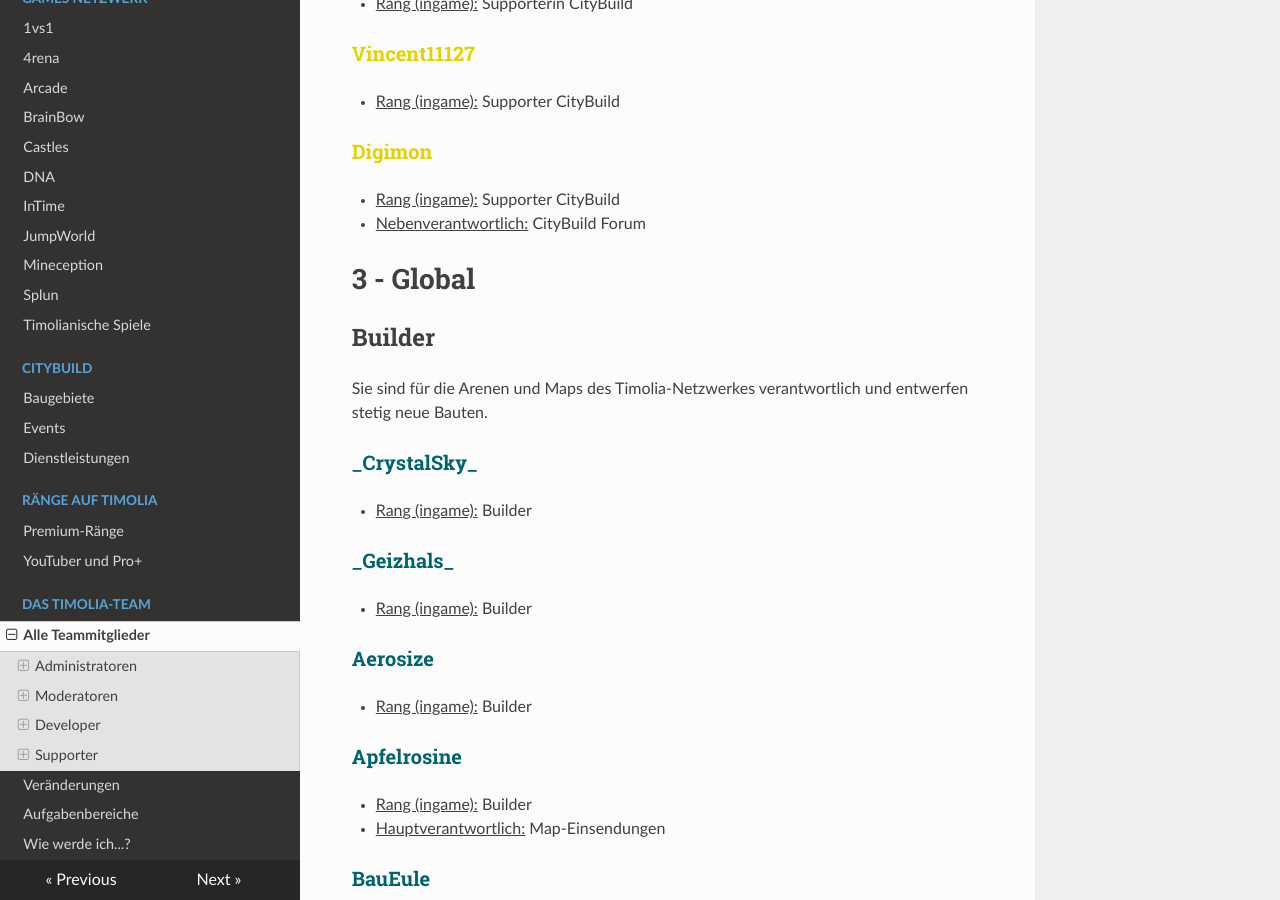
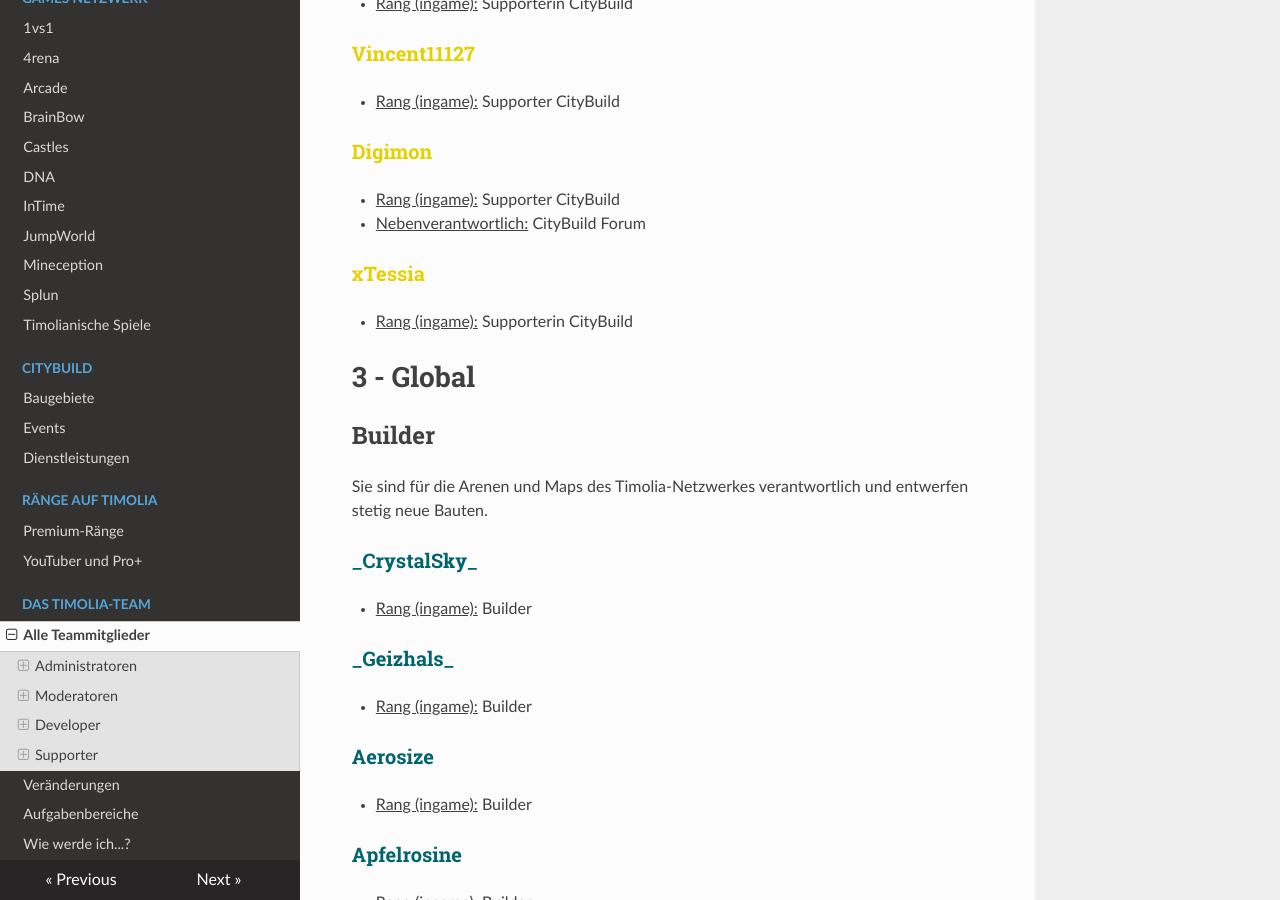
Before and after one commit to TimoliaDE/HowTo, an MkDocs documentation site: the page built from docs/team/members.md, in a window 1280 px wide and 900 px high, scrolled down 10695 px. Built offline with MkDocs 1.6.1, drawn with Linux system fonts in a browser that asks for light colours; nearby versions of some CDN libraries; old or Windows-style settings are respelled for this version of MkDocs.

Commit message:
xtessia supp city

```diff
--- a/docs/team/members.md
+++ b/docs/team/members.md
@@ -342,6 +342,9 @@ Sie stehen für alle grundlegenden Fragen und Tickets zur Verfügung und sind di
 - <u>Rang (ingame):</u> Supporter CityBuild
 - <u>Nebenverantwortlich:</u> CityBuild Forum
 
+###<strong><span style="color:#E4D100">xTessia</span></strong>
+- <u>Rang (ingame):</u> Supporterin CityBuild
+
 # 3 - Global
 
 ## Builder
```
Also changed, not shown: docs/team/changes.md (+1 -0 lines).
